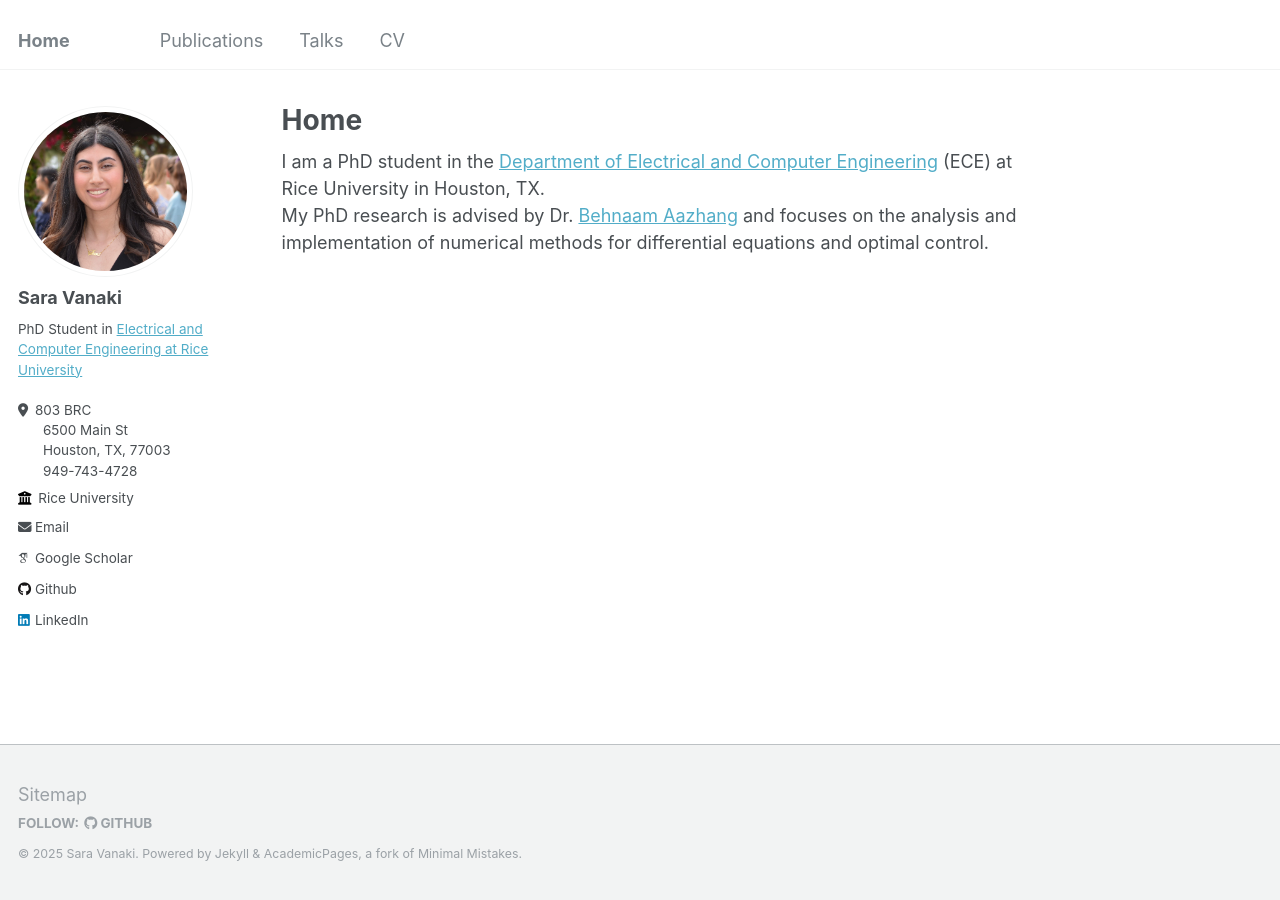
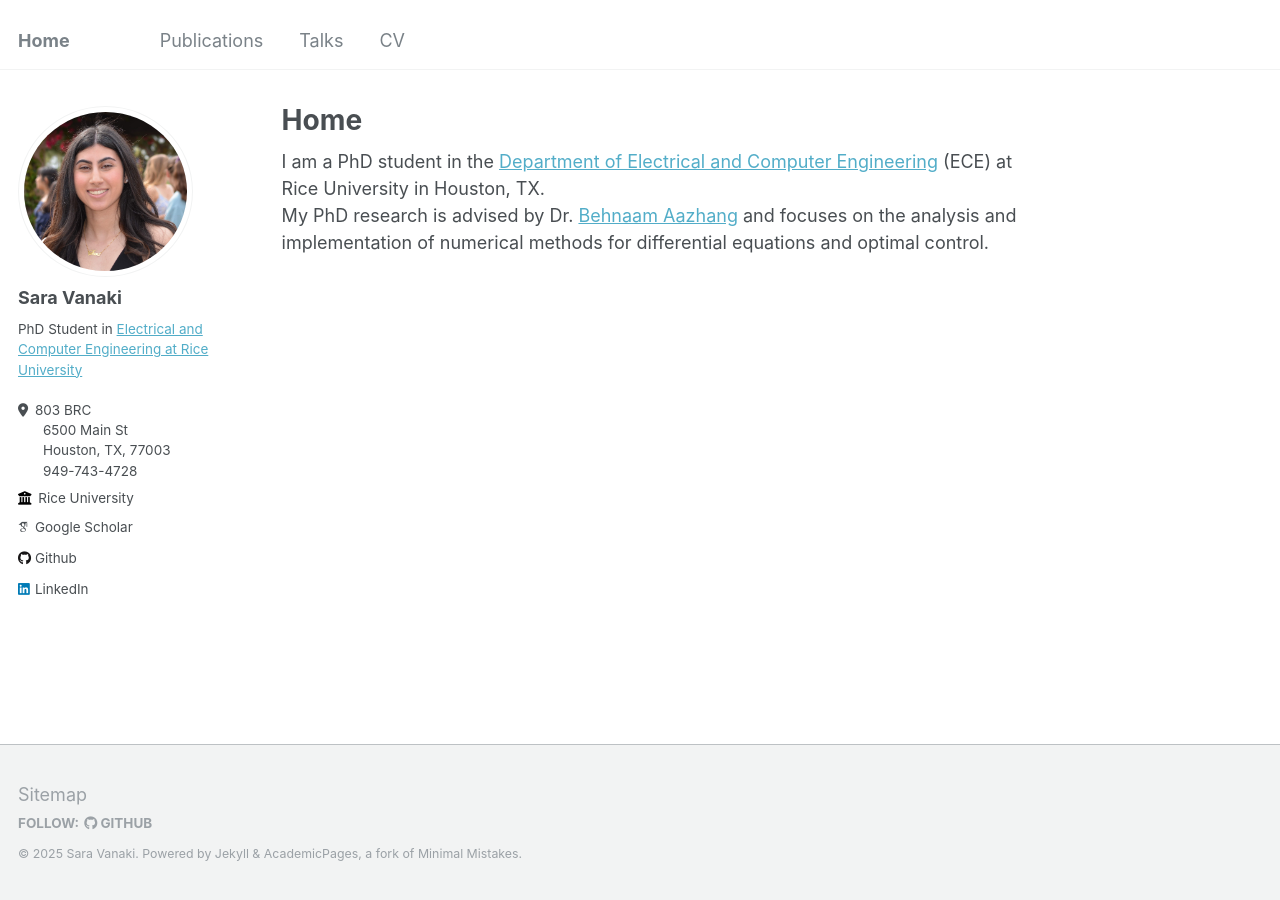
Before and after one commit to svanaki1/Sara-Vanaki, a Jekyll site: the page built from _pages/about.md, in a window 1280 px wide. Built offline with Jekyll 4.4.1, drawn with Linux system fonts in a browser that asks for light colours; some web fonts are replaced.

Commit message:
Update _config.yml

```diff
--- a/_config.yml
+++ b/_config.yml
@@ -28,7 +28,7 @@ author:
   location         : "803 BRC<br>&emsp;&nbsp;&nbsp; 6500 Main St<br>&emsp;&nbsp;&nbsp; Houston, TX, 77003<br>&emsp;&nbsp;&nbsp; 949-743-4728"
   employer         : "Rice University"
   uri              : # URL
-  email            : "svanaki@rice.edu"
+  email            : # "svanaki@rice.edu"
 
   # Academic websites
   arxiv            : # URL - Update with the correct link to your profile
```
